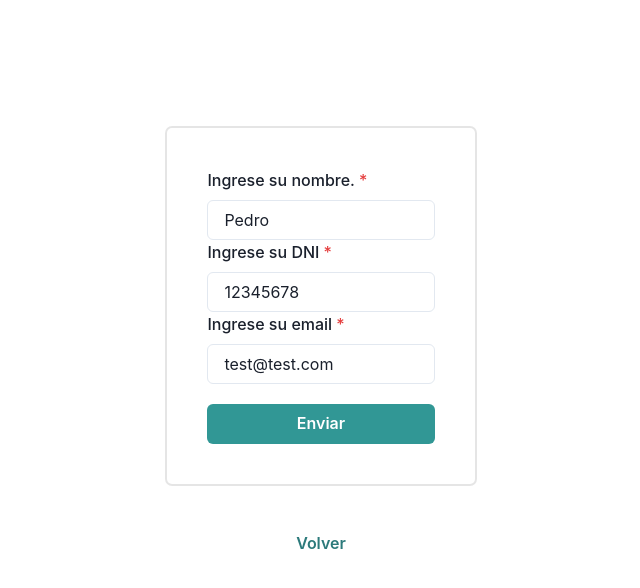
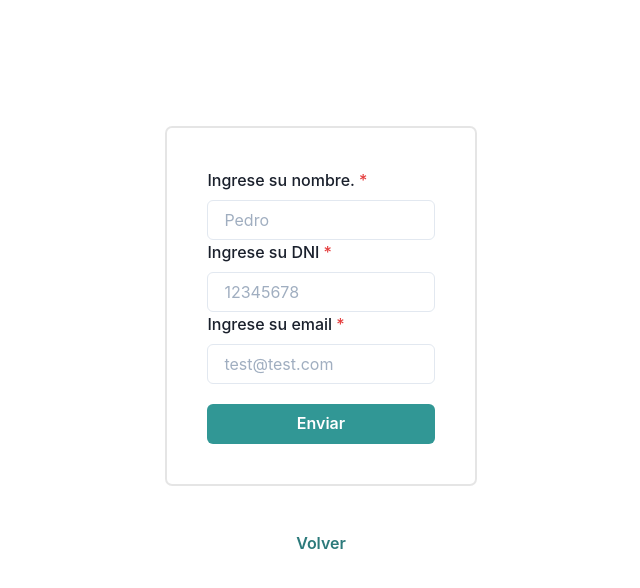
Before and after one commit to code-race-2021/final-project-admin, a React (Create React App) app: page /create-form/cliente in a window 1280 px wide. Shown: the top 588 px of the page, without its empty margins (319-959 px from the left). Built offline with nearby package versions, Linux system fonts and the light colour scheme.

Commit message:
corrijo el validate() duplicado en InputField. Ahora onChange es una función más copada y isInvalid es un estado

```diff
--- a/src/components/formComponents/DeliveryForm.js
+++ b/src/components/formComponents/DeliveryForm.js
@@ -1,5 +1,4 @@
 import { FormControl } from "@chakra-ui/react";
-import { useState } from "react";
 import  { hasSpecialCharacters } from "../../Utils";
 import Form from "./Form";
 import InputField from "./InputField";
--- a/src/components/formComponents/InputField.js
+++ b/src/components/formComponents/InputField.js
@@ -2,7 +2,15 @@ import { FormLabel, Input, Text } from "@chakra-ui/react";
 import { useState } from "react";
 
 const InputField = ({ type, label, placeholder, validate, invalidMsg }) => {
-  const [value, setValue] = useState(placeholder);
+  const [value, setValue] = useState("");
+  const [isInvalid, setIsInvalid] = useState(false)
+
+  const handleOnChange = (event) => {
+    let newValue = event.target.value
+    let fieldIsFilled = newValue !== ""
+    setValue(newValue)
+    setIsInvalid(fieldIsFilled && validate(newValue))
+  }
 
   return (
     <>
@@ -10,12 +18,12 @@ const InputField = ({ type, label, placeholder, validate, invalidMsg }) => {
       <Input
         type={type}
         placeholder={placeholder}
-        onChange={(event) => setValue(event.currentTarget.value)}
+        onChange={handleOnChange}
         value={value}
         errorBorderColor="red.500"
-        isInvalid={validate(value)}
+        isInvalid={isInvalid}
       />
-      {validate(value) && <Text color="red">{invalidMsg}</Text>}
+      {isInvalid && <Text color="red">{invalidMsg}</Text>}
     </>
   );
 };
```
